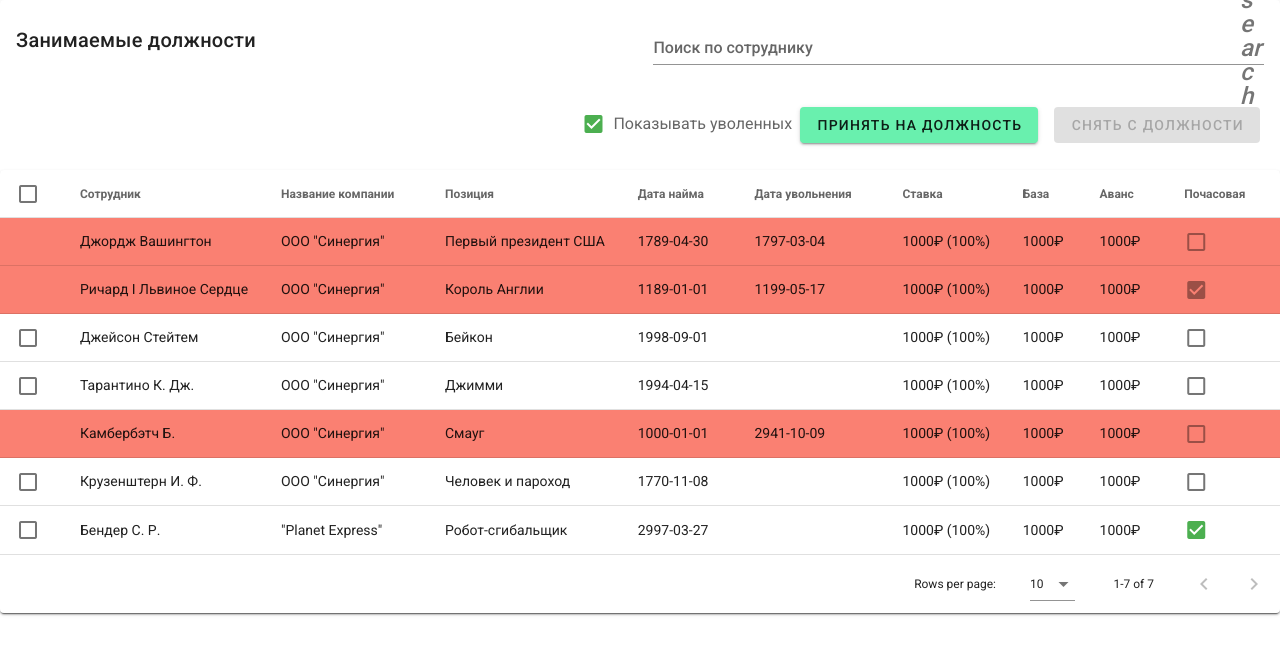
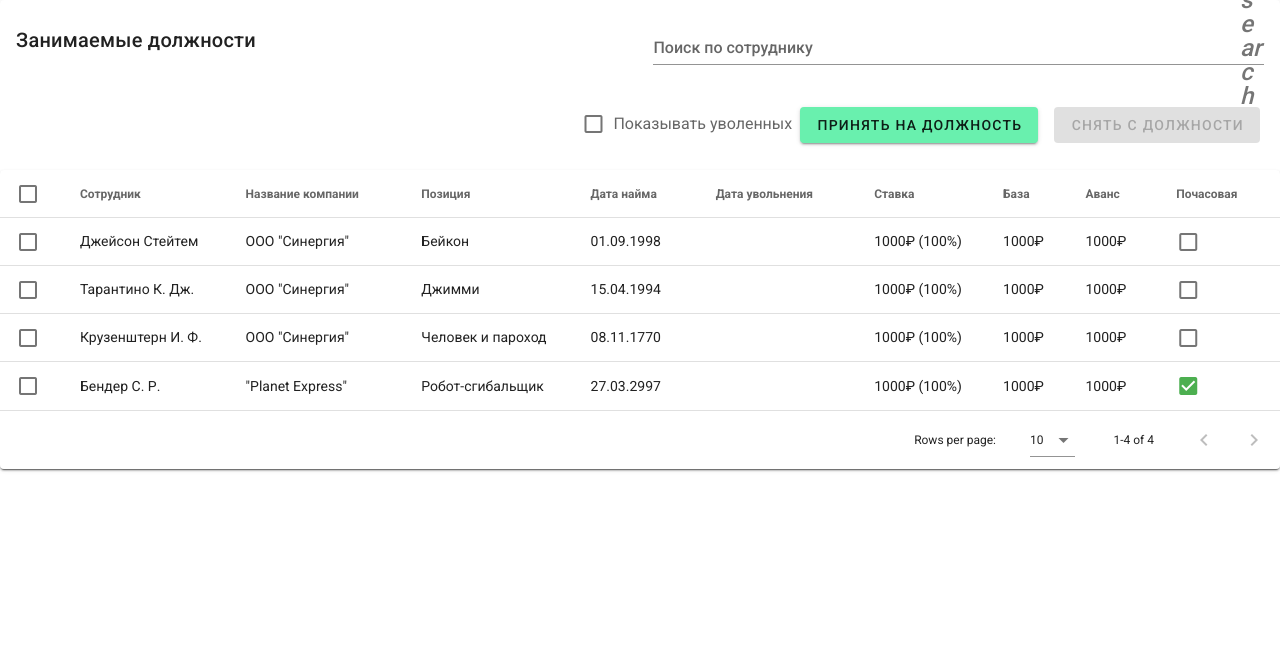
Before and after one commit to Dominux/test-task, a Vue app: page / in a window 1280 px wide. Shown: the top 654 px of the page. Built offline with nearby package versions, Linux system fonts and the light colour scheme.

Commit message:
:recycle: Fixed 2 issues by change date format and refactoring the whole way to view/not view fired jobbers

```diff
--- a/src/components/Table.vue
+++ b/src/components/Table.vue
@@ -37,9 +37,11 @@
                 </v-layout>
             </v-container>
 
+            <div>{{ sel }}</div>
+
             <v-data-table
                 :headers="headers"
-                :items="jobbers"
+                :items="currentJobbers"
                 :search="search"
                 item-key="name"
                 v-model="selected"
@@ -48,10 +50,7 @@
             >
 
                 <template v-slot:item="{ item }">
-                    <tr
-                        v-bind:class="{'fire-row': item.fireDate}"
-                        v-if="filterFiredJobbers(item)"
-                    >
+                    <tr v-bind:class="{'fire-row': item.fireDate}">
                         <td>
                             <v-checkbox
                                 v-if="!item.fireDate"
@@ -65,8 +64,8 @@
                         <td>{{ item.name }}</td>
                         <td>{{ item.companyName }}</td>
                         <td>{{ item.positionName }}</td>
-                        <td>{{ item.hireDate }}</td>
-                        <td>{{ item.fireDate }}</td>
+                        <td>{{ normalDate(item.hireDate) }}</td>
+                        <td>{{ normalDate(item.fireDate) }}</td>
                         <td @click="openDialog([
                             { column: 'Зарплата', name: item.name, enable: !item.fireDate },
                             { valueName: 'salary',   value: item.salary   },
@@ -166,7 +165,7 @@
 
         data(){
             return {
-                showFiredJobbers: true,
+                showFiredJobbers: false,
                 showDialog: false,
                 dialogVars: [
                     {
@@ -301,9 +300,32 @@
             isSelectedEmpty () {
                 return this.selected.length === 0
             },
+
+            currentJobbers () {
+                if (this.showFiredJobbers) {
+                    return this.jobbers
+                } else {
+                    const realJobbers = [];
+                    for (var i = 0; i < this.jobbers.length; i++) {
+                        if (!this.jobbers[i].fireDate) {
+                            realJobbers.push(this.jobbers[i])
+                        }
+                    }
+                    return realJobbers
+                }
+            },
+
         },
 
         methods: {
+
+            normalDate (date) {
+                if (date !== null) {
+                    return date.split('-').reverse().join('.')
+                } else {
+                    return null
+                }
+            },
 
             filterFiredJobbers (item) {
                 return !item.fireDate || this.showFiredJobbers
```
